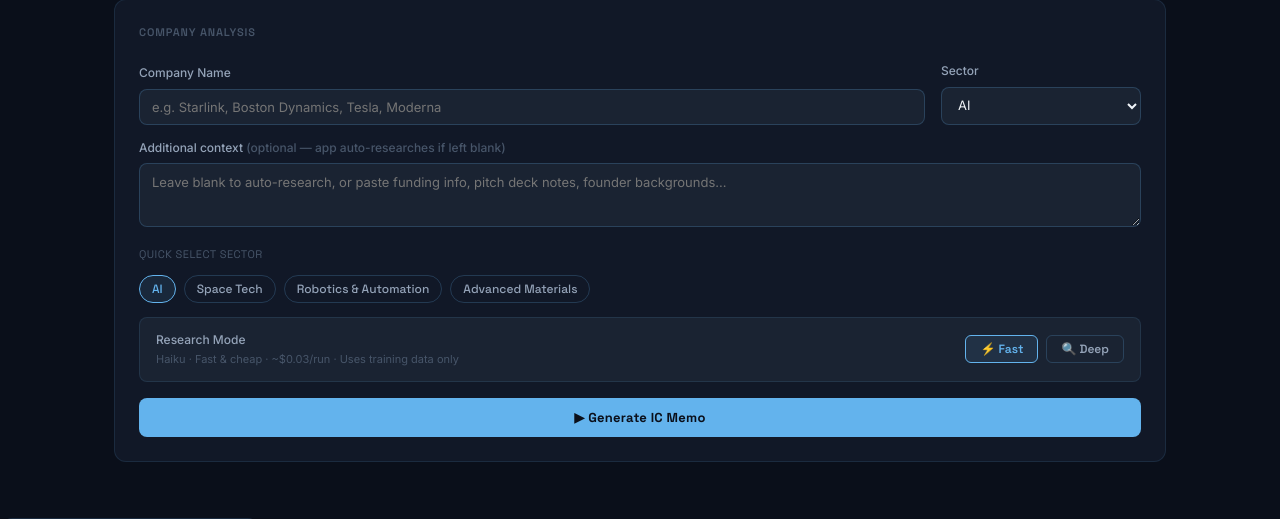
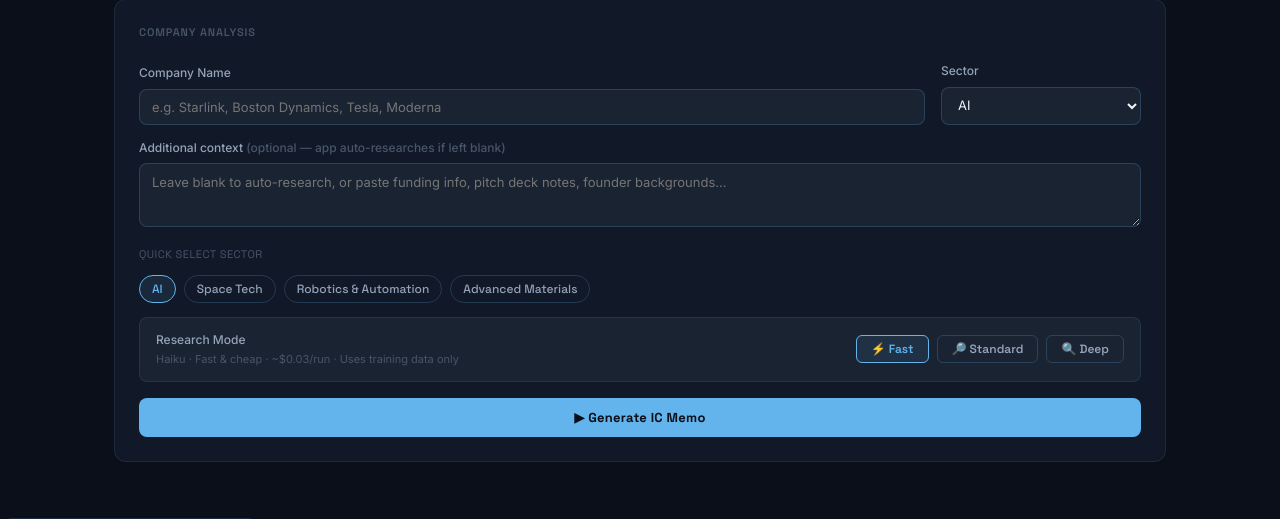
Before and after one commit to aitmai/deep-tech-deal-memo-generator, a Flask app: page / in a window 1280 px wide. Shown: the part 267-786 px from the top of the page. Run offline with Flask 3, Linux system fonts and the light colour scheme; some libraries are stand-ins or nearby versions.

Commit message:
Add Standard mode

```diff
--- a/app.py
+++ b/app.py
@@ -154,13 +154,20 @@ def run_memo(company, sector, extra_info="", research_mode="haiku"):
         # Auto-research step — gather company context if none provided
         if not extra_info:
             if research_mode == "sonnet":
-                log("Deep research mode: Sonnet + live web search (~$0.08/run)...")
+                log("Deep mode: Sonnet + web search, full research (~$0.08/run)...")
                 research_model = "claude-sonnet-4-6"
                 use_web_search = True
-            else:
-                log("Fast mode: Haiku + live web search (~$0.03/run)...")
+                max_turns = 6
+            elif research_mode == "standard":
+                log("Standard mode: Haiku + web search, lightweight research (~$0.03/run)...")
                 research_model = "claude-haiku-4-5-20251001"
                 use_web_search = True
+                max_turns = 3
+            else:
+                log("Fast mode: Haiku, training data only (~$0.02/run)...")
+                research_model = "claude-haiku-4-5-20251001"
+                use_web_search = False
+                max_turns = 1
 
             research_prompt = f"""Research {company} in the {sector} sector for VC investment analysis.
 
@@ -181,7 +188,7 @@ Be specific with real numbers. Plain text, under 150 words."""
             auto_context = ""
             tools = [{"type": "web_search_20250305", "name": "web_search"}] if use_web_search else []
 
-            for attempt in range(6):
+            for attempt in range(max_turns):
                 research_kwargs = dict(
                     model=research_model,
                     max_tokens=800,
--- a/templates/index.html
+++ b/templates/index.html
@@ -222,6 +222,9 @@ footer a:hover{color:var(--accent)}
         <button class="mode-btn active" id="mode-haiku" onclick="setMode('haiku')">
           ⚡ Fast
         </button>
+        <button class="mode-btn" id="mode-standard" onclick="setMode('standard')">
+          🔎 Standard
+        </button>
         <button class="mode-btn" id="mode-sonnet" onclick="setMode('sonnet')">
           🔍 Deep
         </button>
@@ -275,12 +278,15 @@ let currentMode = 'haiku';
 function setMode(mode) {
   currentMode = mode;
   document.getElementById('mode-haiku').classList.toggle('active', mode === 'haiku');
+  document.getElementById('mode-standard').classList.toggle('active', mode === 'standard');
   document.getElementById('mode-sonnet').classList.toggle('active', mode === 'sonnet');
   const desc = document.getElementById('mode-desc');
   if (mode === 'haiku') {
-    desc.textContent = 'Haiku · Fast & cheap · ~$0.03/run · Uses training data only';
+    desc.textContent = 'Haiku · No web search · ~$0.02/run · Training data only';
+  } else if (mode === 'standard') {
+    desc.textContent = 'Haiku + Web Search · ~$0.03/run · Live data, lightweight research';
   } else {
-    desc.textContent = 'Sonnet + Web Search · Deep research · ~$0.08/run · Pulls live funding data & news';
+    desc.textContent = 'Sonnet + Web Search · Deep research · ~$0.08/run · Full live funding data & news';
   }
 }
 
```
